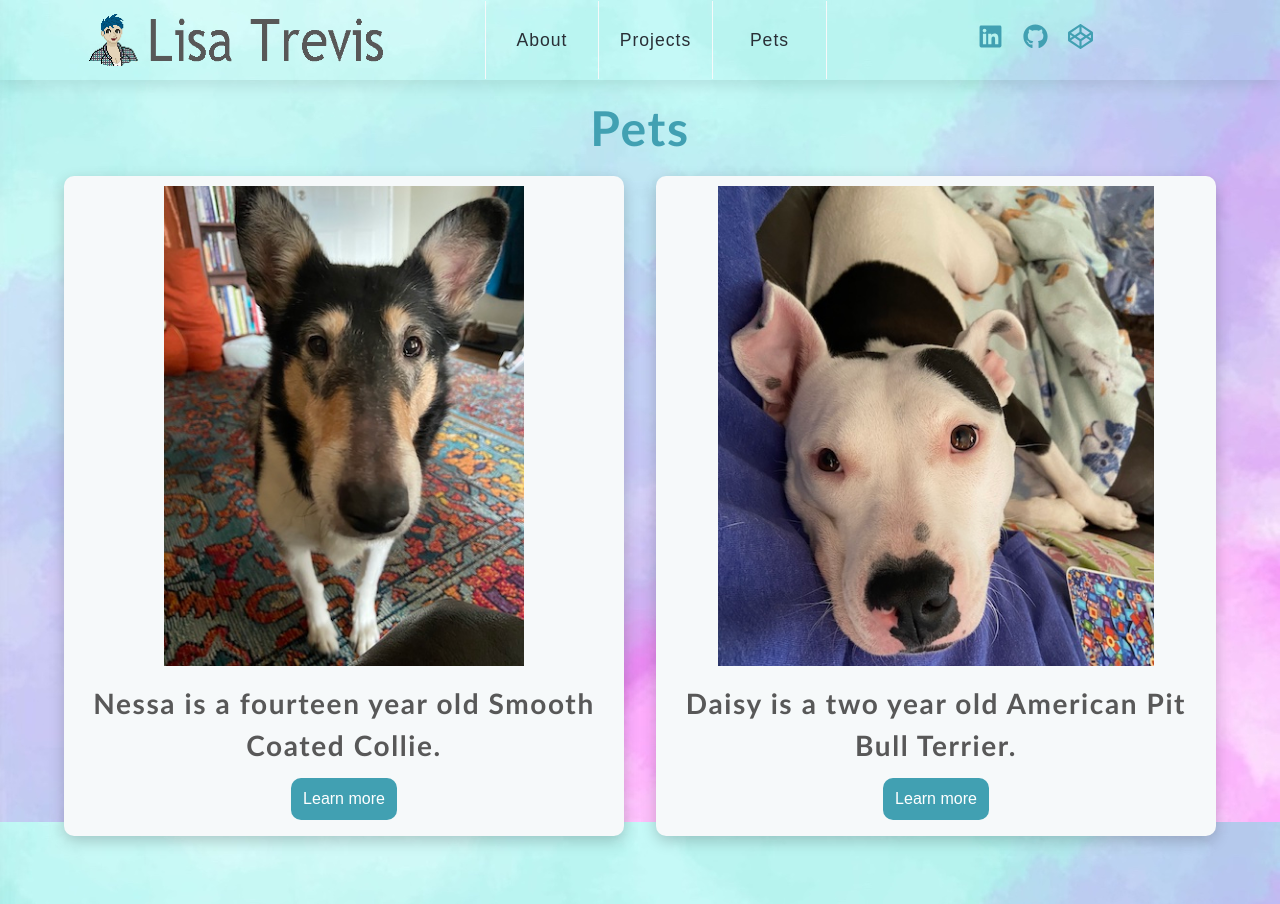
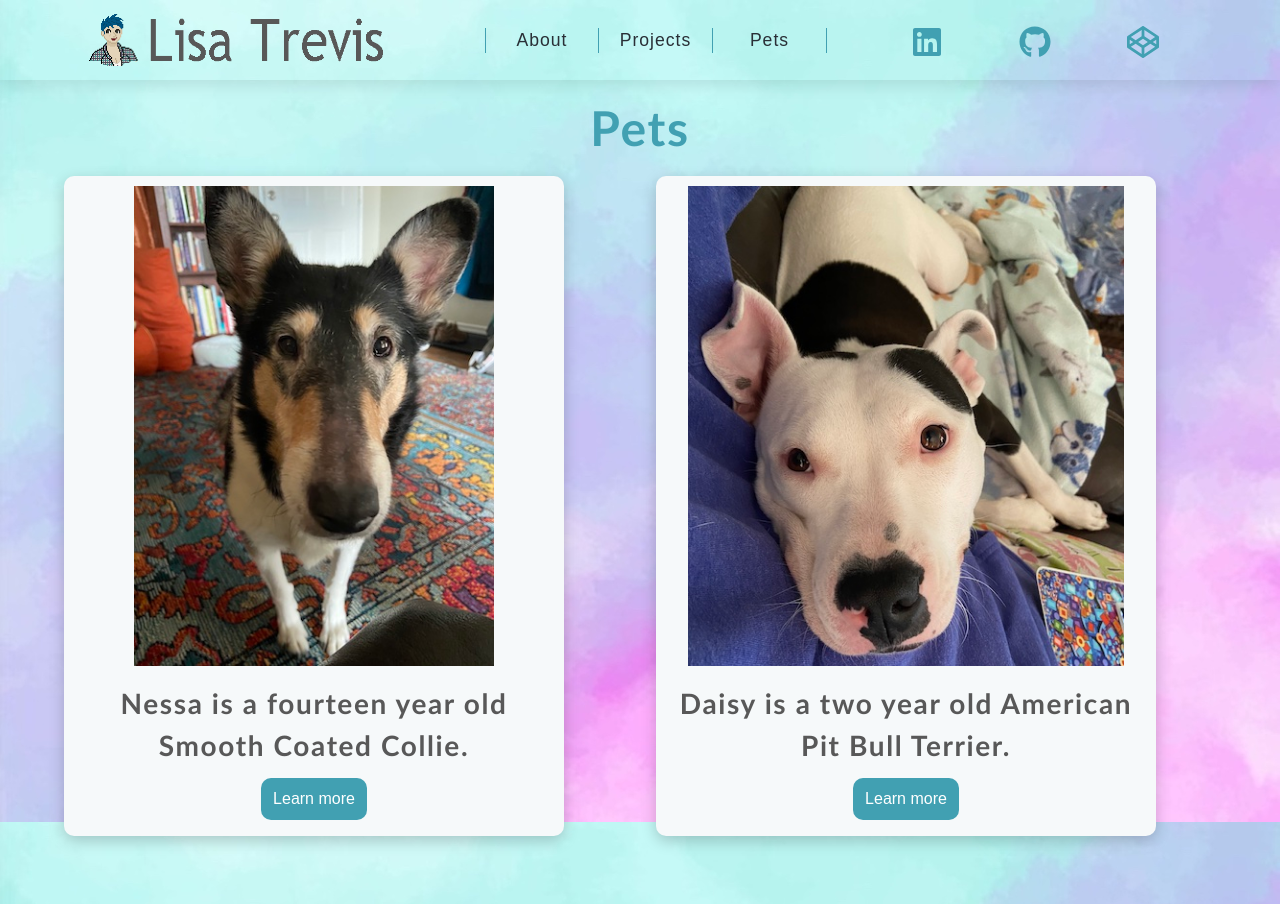
Before and after one commit to LisaTrevis/react-portfolio, a React (Create React App) app: page /pets in a window 1280 px wide. Built offline with nearby package versions, Linux system fonts and the light colour scheme.

Commit message:
More navbar CSS tweaks

```diff
--- a/src/index.css
+++ b/src/index.css
@@ -172,15 +172,17 @@ Navbar
   display: none;
 }
 .nav-links li {
-  border-right: 1px solid var(--clr-white);
+  border-right: 1px solid var(--clr-brand-dark);
 }
 .nav-links button:hover {
   cursor: pointer;
-  background-color: var(--clr-white);
+  background-color: var(--clr-brand-dark);
   font-weight: bold;
+  color: var(--clr-white);
+  padding: 4px 0;
 }
 .nav-links li:first-child {
-  border-left: 1px solid var(--clr-white);
+  border-left: 1px solid var(--clr-brand-dark);
 }
 
 /* nav media query */
@@ -209,9 +211,6 @@ Navbar
     display: grid;
     align-items: center;
   }
-  .nav-links li {
-    height: 100%;
-  }
   .link-btn {
     height: 100%;
     background: transparent;
@@ -221,6 +220,14 @@ Navbar
     text-transform: capitalize;
     letter-spacing: 1px;
     width: 7rem;
+  }
+  .social-container {
+    display: flex;
+    justify-content: space-evenly;
+    padding-top: 0.75rem;
+  }
+  .social-item a {
+    font-size: 2rem;
   }
 }
 
@@ -447,7 +454,7 @@ Submenu
 }
 .submenu-center {
   display: grid;
-  gap: 0.25rem 2rem;
+  gap: 0.25rem 1rem;
 }
 .col-2 {
   grid-template-columns: repeat(2, 1fr);
@@ -469,9 +476,13 @@ Submenu
   display: flex;
   align-items: center;
 }
+.submenu-center a:hover {
+  background-color: var(--clr-brand-light);
+  border-radius: var(--radius);
+}
 .submenu-center svg {
   color: var(--clr-brand-dark);
-  margin-right: 1rem;
+  margin: 0 1rem 0 0.5rem;
 }
 
 /*
@@ -947,13 +958,21 @@ Pets
     display: grid;
     grid-template-columns: 1fr 1fr;
     column-gap: 2rem;
-    align-items: flex-start;
   }
   .pet-card img {
     height: 500px;
     object-fit: cover;
   }
 }
+@media screen and (min-width: 1250px) {
+  .pet-center {
+    column-gap: auto;
+  }
+  .pet-card {
+    max-width: 500px;
+  }
+}
+
 /*
 =====
 Nessa
```
